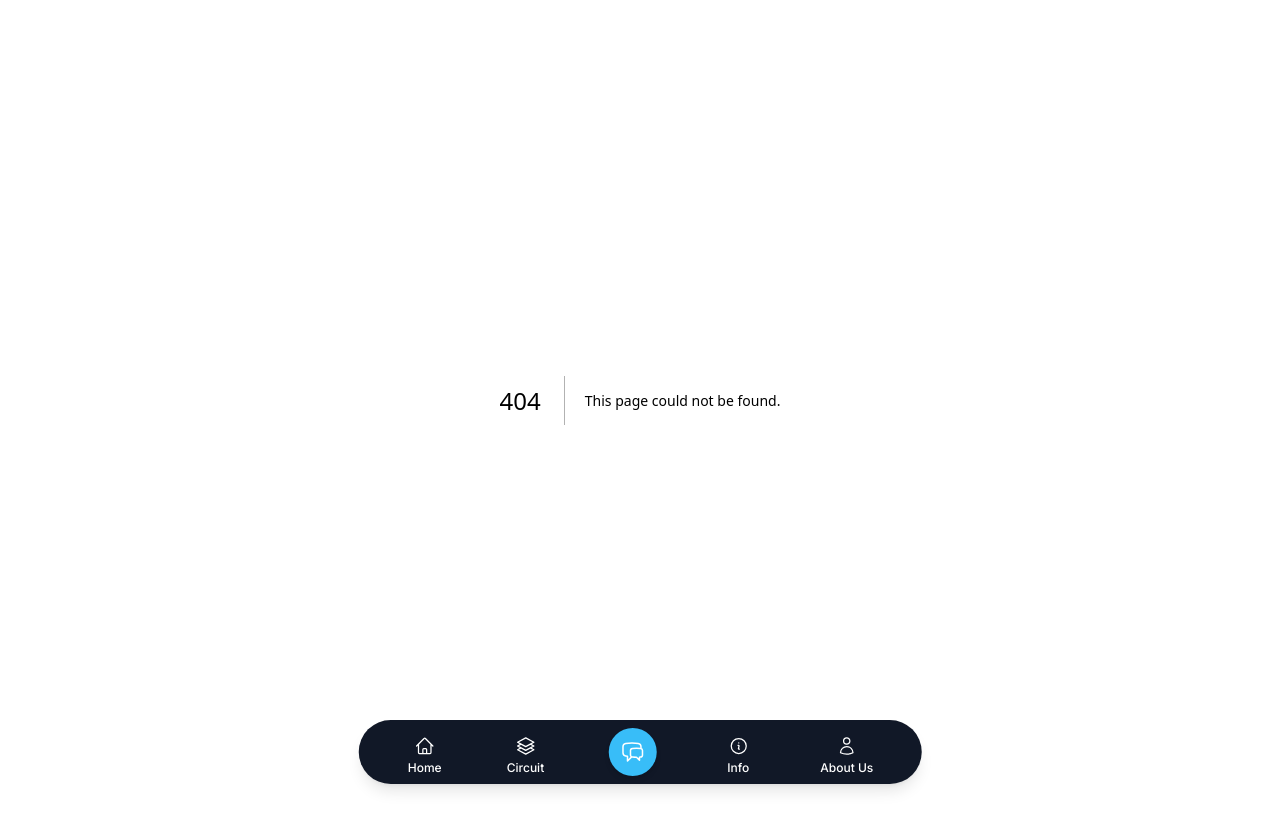
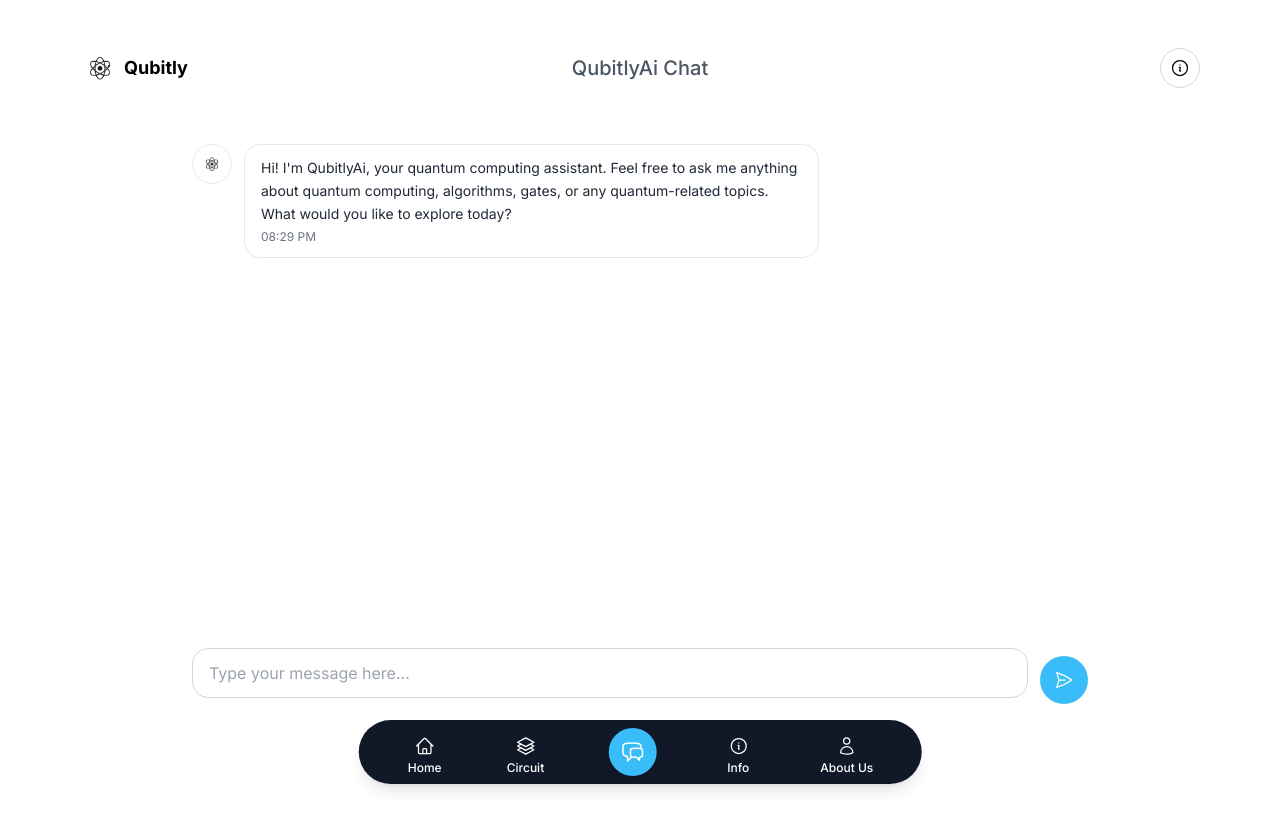
Before and after one commit to I2S9/quantum-circuit-simulator, a Next.js app: page /chat/live in a window 1280 px wide. Before the commit this address had no page. Shown: the top 830 px of the page. Built offline with nearby package versions, Linux system fonts and the light colour scheme.

Commit message:
Add navigation to Live Chat in ChatPage

```diff
--- /dev/null
+++ b/src/app/chat/live/page.tsx
@@ -0,0 +1,218 @@
+'use client';
+
+import { useState, useRef, useEffect } from 'react';
+import Image from 'next/image';
+import {
+  PaperAirplaneIcon,
+  InformationCircleIcon,
+  ChatBubbleLeftRightIcon,
+  ArrowLeftIcon
+} from '@heroicons/react/24/outline';
+import { useRouter } from 'next/navigation';
+
+interface Message {
+  id: string;
+  text: string;
+  isUser: boolean;
+  timestamp: Date;
+}
+
+export default function LiveChatPage() {
+  const router = useRouter();
+  const [messages, setMessages] = useState<Message[]>([]);
+  const [inputMessage, setInputMessage] = useState('');
+  const [isTyping, setIsTyping] = useState(false);
+  const messagesEndRef = useRef<HTMLDivElement>(null);
+
+  // Initialize messages after component mounts to avoid hydration mismatch
+  useEffect(() => {
+    setMessages([
+      {
+        id: '1',
+        text: "Hi! I'm QubitlyAi, your quantum computing assistant. Feel free to ask me anything about quantum computing, algorithms, gates, or any quantum-related topics. What would you like to explore today?",
+        isUser: false,
+        timestamp: new Date()
+      }
+    ]);
+  }, []);
+
+  const scrollToBottom = () => {
+    messagesEndRef.current?.scrollIntoView({ behavior: "smooth" });
+  };
+
+  useEffect(() => {
+    scrollToBottom();
+  }, [messages]);
+
+  const handleSendMessage = async () => {
+    if (!inputMessage.trim()) return;
+
+    const userMessage: Message = {
+      id: Date.now().toString(),
+      text: inputMessage,
+      isUser: true,
+      timestamp: new Date()
+    };
+
+    setMessages(prev => [...prev, userMessage]);
+    setInputMessage('');
+    setIsTyping(true);
+
+    // Simulate AI response (in a real app, this would be an API call)
+    setTimeout(() => {
+      const aiResponse: Message = {
+        id: (Date.now() + 1).toString(),
+        text: "Thank you for your question! I'm here to help you learn about quantum computing. This is a simulated response - in a real implementation, this would connect to an AI service to provide detailed answers about quantum computing topics.",
+        isUser: false,
+        timestamp: new Date()
+      };
+      setMessages(prev => [...prev, aiResponse]);
+      setIsTyping(false);
+    }, 1500);
+  };
+
+  const handleKeyPress = (e: React.KeyboardEvent) => {
+    if (e.key === 'Enter' && !e.shiftKey) {
+      e.preventDefault();
+      handleSendMessage();
+    }
+  };
+
+  return (
+    <div className="min-h-screen bg-white p-8">
+      <div className="max-w-6xl mx-auto">
+        {/* Header */}
+        <div className="bg-white rounded-lg p-4 mb-6">
+          <div className="flex items-center justify-between relative">
+            {/* Logo and Qubitly - Left */}
+            <button
+              className="flex items-center space-x-1 cursor-pointer hover:opacity-80 transition-opacity"
+              onClick={() => router.push('/')}
+            >
+              <Image
+                src="/logo.png"
+                alt="Qubitly Logo"
+                width={40}
+                height={40}
+              />
+              <span className="font-bold text-lg text-black">Qubitly</span>
+            </button>
+
+            {/* Page Title - Center */}
+            <div className="absolute left-1/2 transform -translate-x-1/2">
+              <h1 className="text-xl font-medium text-gray-600">QubitlyAi Chat</h1>
+            </div>
+
+            {/* Info button - Right */}
+            <button
+              className="w-10 h-10 border border-gray-300 rounded-full flex items-center justify-center hover:bg-gray-50 transition-colors cursor-pointer"
+              onClick={() => router.push('/info')}
+            >
+              <InformationCircleIcon className="w-5 h-5 text-black" />
+            </button>
+          </div>
+        </div>
+
+        {/* Chat Messages Area */}
+        <div className="bg-white p-4 rounded-lg mb-4">
+          <div className="max-w-4xl mx-auto space-y-4">
+            {messages.map((message) => (
+              <div
+                key={message.id}
+                className={`flex ${message.isUser ? 'justify-end' : 'justify-start'}`}
+              >
+                <div className={`flex items-start space-x-3 max-w-[70%] ${message.isUser ? 'flex-row-reverse space-x-reverse' : ''}`}>
+                  {/* Avatar */}
+                  <div className={`w-10 h-10 rounded-full flex items-center justify-center flex-shrink-0 ${
+                    message.isUser ? 'bg-sky-400' : 'bg-white border border-gray-200'
+                  }`}>
+                    {message.isUser ? (
+                      <span className="text-white text-base font-medium">U</span>
+                    ) : (
+                      <Image
+                        src="/logo.png"
+                        alt="Qubitly Logo"
+                        width={24}
+                        height={24}
+                        className="rounded-full"
+                      />
+                    )}
+                  </div>
+
+                  {/* Message Bubble */}
+                  <div className={`px-4 py-3 rounded-2xl ${
+                    message.isUser
+                      ? 'bg-sky-400 text-white'
+                      : 'bg-white border border-gray-200 text-gray-800'
+                  }`}>
+                    <p className="text-sm leading-relaxed">{message.text}</p>
+                    <p className={`text-xs mt-1 ${
+                      message.isUser ? 'text-sky-100' : 'text-gray-500'
+                    }`}>
+                      {message.timestamp.toLocaleTimeString([], { hour: '2-digit', minute: '2-digit' })}
+                    </p>
+                  </div>
+                </div>
+              </div>
+            ))}
+
+            {/* Typing Indicator */}
+            {isTyping && (
+              <div className="flex justify-start">
+                <div className="flex items-start space-x-3">
+                  <div className="w-10 h-10 bg-white border border-gray-200 rounded-full flex items-center justify-center flex-shrink-0">
+                    <Image
+                      src="/logo.png"
+                      alt="Qubitly Logo"
+                      width={24}
+                      height={24}
+                      className="rounded-full"
+                    />
+                  </div>
+                  <div className="bg-white border border-gray-200 px-4 py-3 rounded-2xl">
+                    <div className="flex space-x-1">
+                      <div className="w-2 h-2 bg-gray-400 rounded-full animate-bounce"></div>
+                      <div className="w-2 h-2 bg-gray-400 rounded-full animate-bounce" style={{ animationDelay: '0.1s' }}></div>
+                      <div className="w-2 h-2 bg-gray-400 rounded-full animate-bounce" style={{ animationDelay: '0.2s' }}></div>
+                    </div>
+                  </div>
+                </div>
+              </div>
+            )}
+
+            <div ref={messagesEndRef} />
+          </div>
+        </div>
+      </div>
+
+      {/* Chat Input Bar - Fixed at bottom */}
+      <div className="fixed bottom-20 left-0 right-0 bg-white p-4">
+        <div className="max-w-4xl mx-auto">
+          <div className="flex items-end space-x-3">
+            {/* Text Input */}
+            <div className="flex-1">
+              <textarea
+                value={inputMessage}
+                onChange={(e) => setInputMessage(e.target.value)}
+                onKeyPress={handleKeyPress}
+                placeholder="Type your message here..."
+                className="w-full px-4 py-3 border border-gray-300 rounded-2xl resize-none focus:outline-none focus:ring-2 focus:ring-sky-400 focus:border-transparent"
+                rows={1}
+                style={{ minHeight: '48px', maxHeight: '120px' }}
+              />
+            </div>
+
+            {/* Send Button */}
+            <button
+              onClick={handleSendMessage}
+              disabled={!inputMessage.trim() || isTyping}
+              className="w-12 h-12 bg-sky-400 hover:bg-sky-500 disabled:bg-sky-400 disabled:cursor-not-allowed rounded-full flex items-center justify-center transition-colors"
+            >
+              <PaperAirplaneIcon className="w-5 h-5 text-white" />
+            </button>
+          </div>
+        </div>
+      </div>
+    </div>
+  );
+}
--- a/src/app/chat/page.tsx
+++ b/src/app/chat/page.tsx
@@ -80,7 +80,10 @@ export default function ChatPage() {
         <div className="fixed bottom-32 left-1/2 transform -translate-x-1/2 w-full max-w-6xl px-8">
           <div className="flex space-x-6 w-full">
             {/* Live Chat Button */}
-            <button className="bg-white border border-gray-300 rounded-3xl p-4 cursor-pointer flex-1">
+            <button
+              className="bg-white border border-gray-300 rounded-3xl p-4 cursor-pointer flex-1"
+              onClick={() => router.push('/chat/live')}
+            >
               <div className="flex items-center space-x-4">
                 <div className="w-12 h-12 bg-sky-400 rounded-lg flex items-center justify-center flex-shrink-0">
                   <ChatBubbleLeftRightIcon className="w-6 h-6 text-white" />
```
